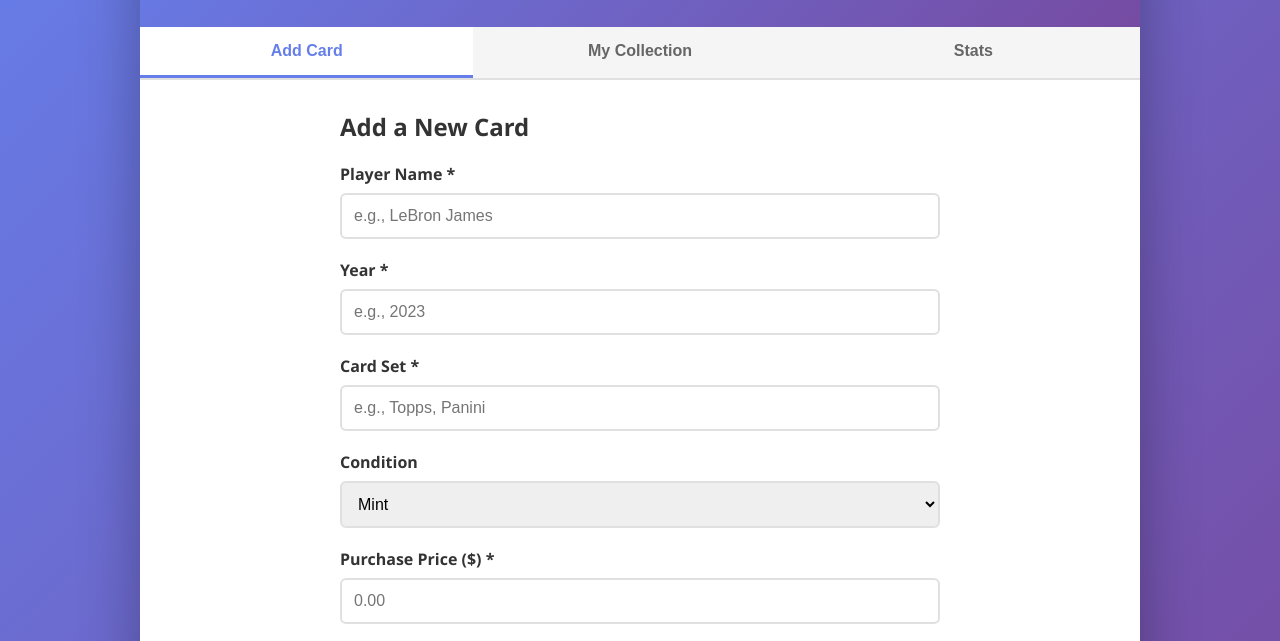
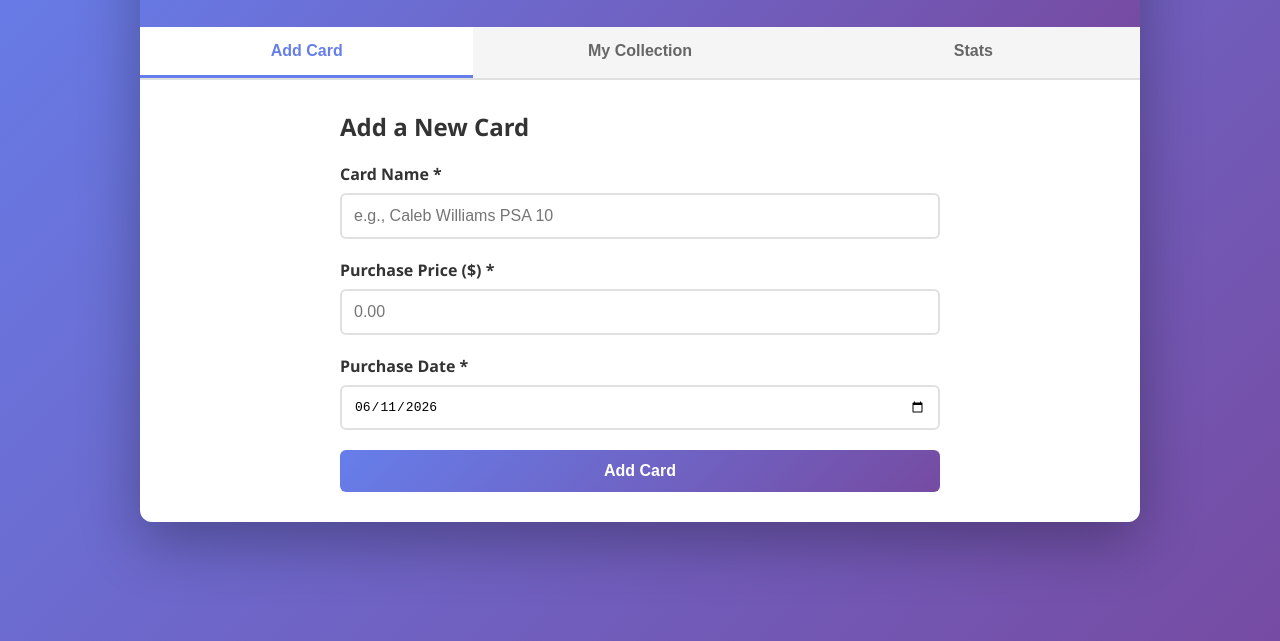
Before and after one commit to charlieK11/sports-card-tracker, a plain HTML site: page index.html in a window 1280 px wide. Shown: the part 142-783 px from the top of the page. Drawn offline with Linux system fonts and the light colour scheme.

Commit message:
Simplify to bare essentials: just card name, price, and date

```diff
--- a/app.js
+++ b/app.js
@@ -85,10 +85,7 @@
 
         const card = {
             id: Date.now(),
-            playerName: document.getElementById('player-name').value,
-            year: document.getElementById('card-year').value,
-            set: document.getElementById('card-set').value,
-            condition: document.getElementById('card-condition').value,
+            cardName: document.getElementById('player-name').value,
             purchasePrice: parseFloat(document.getElementById('purchase-price').value),
             purchaseDate: document.getElementById('purchase-date').value,
             status: 'owned',
@@ -153,14 +150,9 @@
 
             cardElement.innerHTML = `
                 <div class="card-header">
-                    <div class="card-title">${card.playerName}</div>
-                    <div class="card-subtitle">${card.year} ${card.set}</div>
+                    <div class="card-title">${card.cardName}</div>
                 </div>
                 <div class="card-details">
-                    <div class="detail-row">
-                        <span class="detail-label">Condition:</span>
-                        <span class="detail-value">${card.condition}</span>
-                    </div>
                     <div class="detail-row">
                         <span class="detail-label">Purchase Price:</span>
                         <span class="detail-value">$${card.purchasePrice.toFixed(2)}</span>
--- a/index.html
+++ b/index.html
@@ -25,30 +25,8 @@
                 <h2>Add a New Card</h2>
                 <form id="add-card-form">
                     <div class="form-group">
-                        <label for="player-name">Player Name *</label>
-                        <input type="text" id="player-name" required placeholder="e.g., LeBron James">
-                    </div>
-
-                    <div class="form-group">
-                        <label for="card-year">Year *</label>
-                        <input type="number" id="card-year" required placeholder="e.g., 2023">
-                    </div>
-
-                    <div class="form-group">
-                        <label for="card-set">Card Set *</label>
-                        <input type="text" id="card-set" required placeholder="e.g., Topps, Panini">
-                    </div>
-
-                    <div class="form-group">
-                        <label for="card-condition">Condition</label>
-                        <select id="card-condition">
-                            <option value="Mint">Mint</option>
-                            <option value="Near Mint">Near Mint</option>
-                            <option value="Excellent">Excellent</option>
-                            <option value="Good">Good</option>
-                            <option value="Fair">Fair</option>
-                            <option value="Poor">Poor</option>
-                        </select>
+                        <label for="player-name">Card Name *</label>
+                        <input type="text" id="player-name" required placeholder="e.g., Caleb Williams PSA 10">
                     </div>
 
                     <div class="form-group">
```
